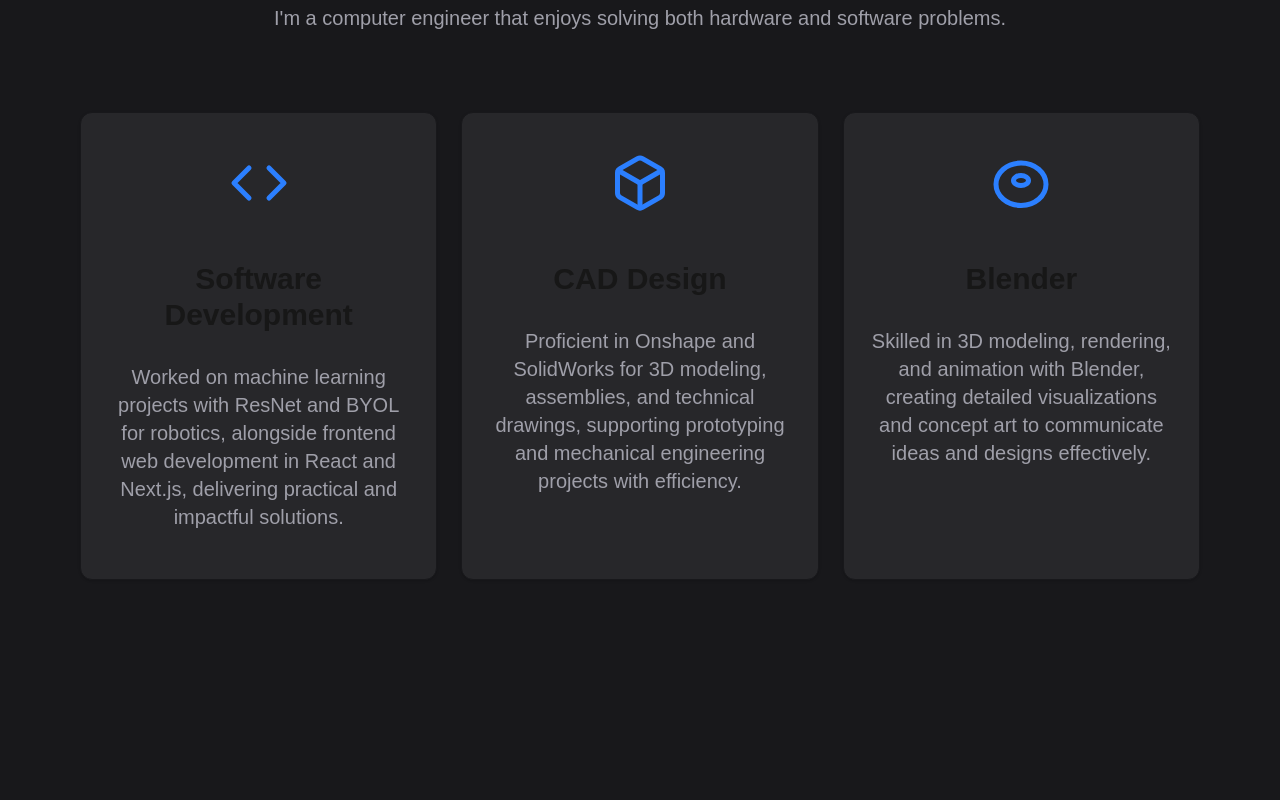
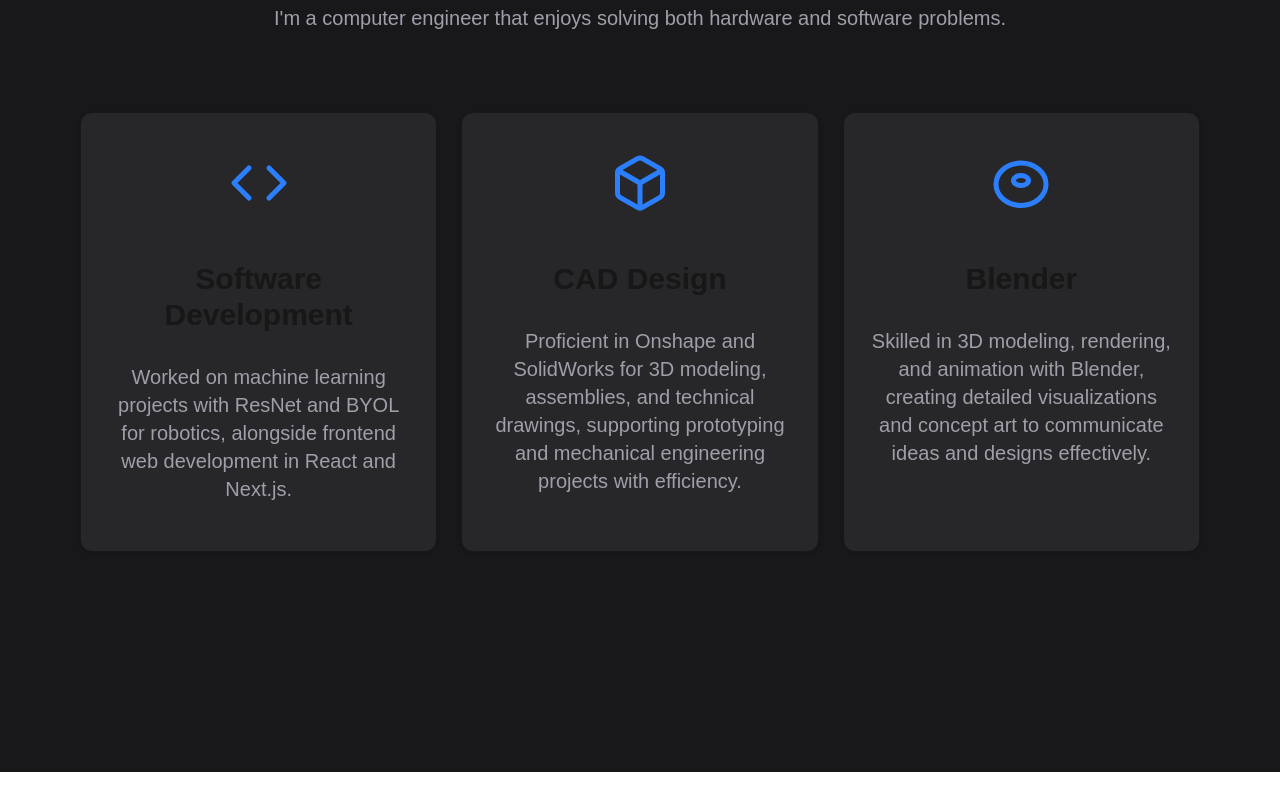
Before and after one commit to 0520MZ/my-website-template-one, a Next.js app: page / in a window 1280 px wide. Shown: the part 1064-1864 px from the top of the page. After the commit the page ends 1836 px from the top, so only its background shows below. Built offline with nearby package versions, Linux system fonts and the light colour scheme.

Commit message:
Clarify AboutMe content

```diff
--- a/src/components/AboutMe.tsx
+++ b/src/components/AboutMe.tsx
@@ -20,7 +20,7 @@ export function AboutMe() {
                         </CardHeader>
                         <CardContent className="text-center text-zinc-400 text-lg mb-6 lg:text-xl">
                             Worked on machine learning projects with ResNet and BYOL for robotics, alongside
-                            frontend web development in React and Next.js, delivering practical and impactful solutions.
+                            frontend web development in React and Next.js.
                         </CardContent>
                     </Card>
                     <Card className="bg-zinc-800 border-zinc-900 hover:border-sky-700
```
